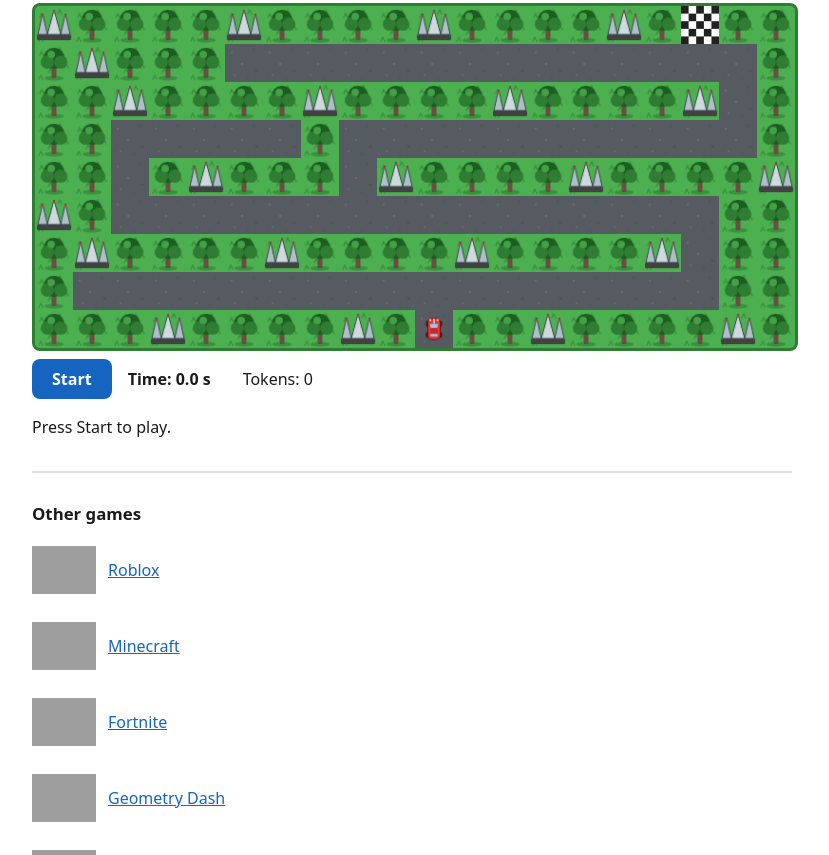
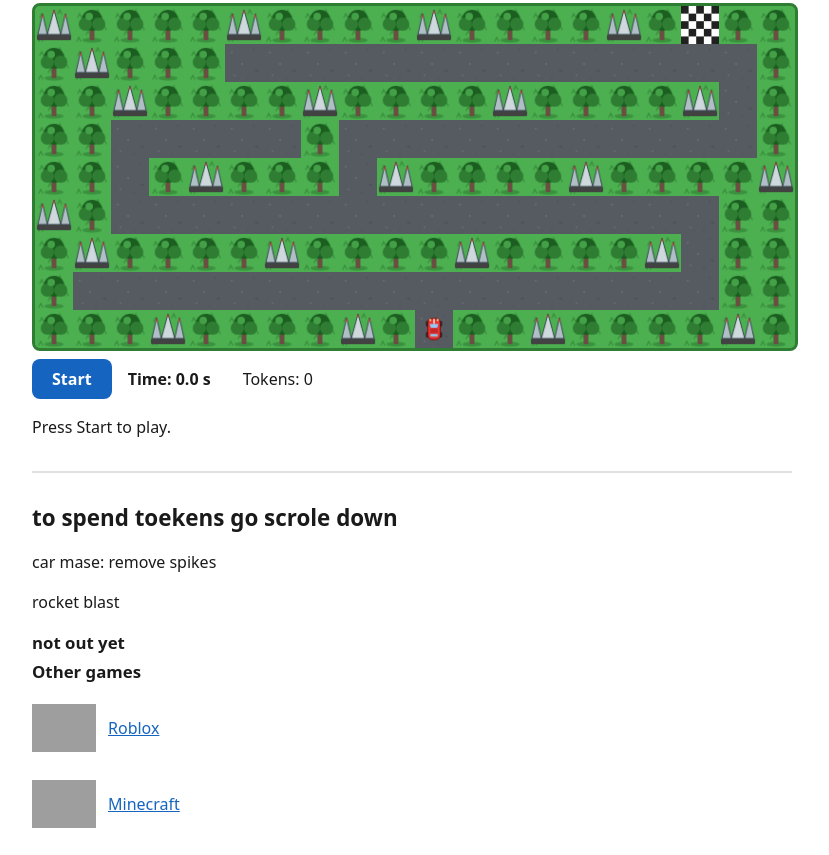
Before and after one commit to andrkamp/andrkamp.github.io, a plain HTML site: page index.html in a window 1280 px wide. Shown: the part 385-1240 px from the top of the page, without its empty margins (228-1057 px from the left). Drawn offline with Linux system fonts and the light colour scheme; grey boxes are pictures that could not be loaded.

Commit message:
Update index.html

```diff
--- a/index.html
+++ b/index.html
@@ -42,6 +42,10 @@
 
       <p id="maze-status" aria-live="polite">Press Start to play.</p>
     </div>
+
+    <h2>to spend toekens go scrole down</h2>
+    <p>car mase: remove spikes</p>
+    <p>rocket blast</p><h3>not out yet</h3>
 
     <!-- Links to other games -->
     <h3>Other games</h3>
```
